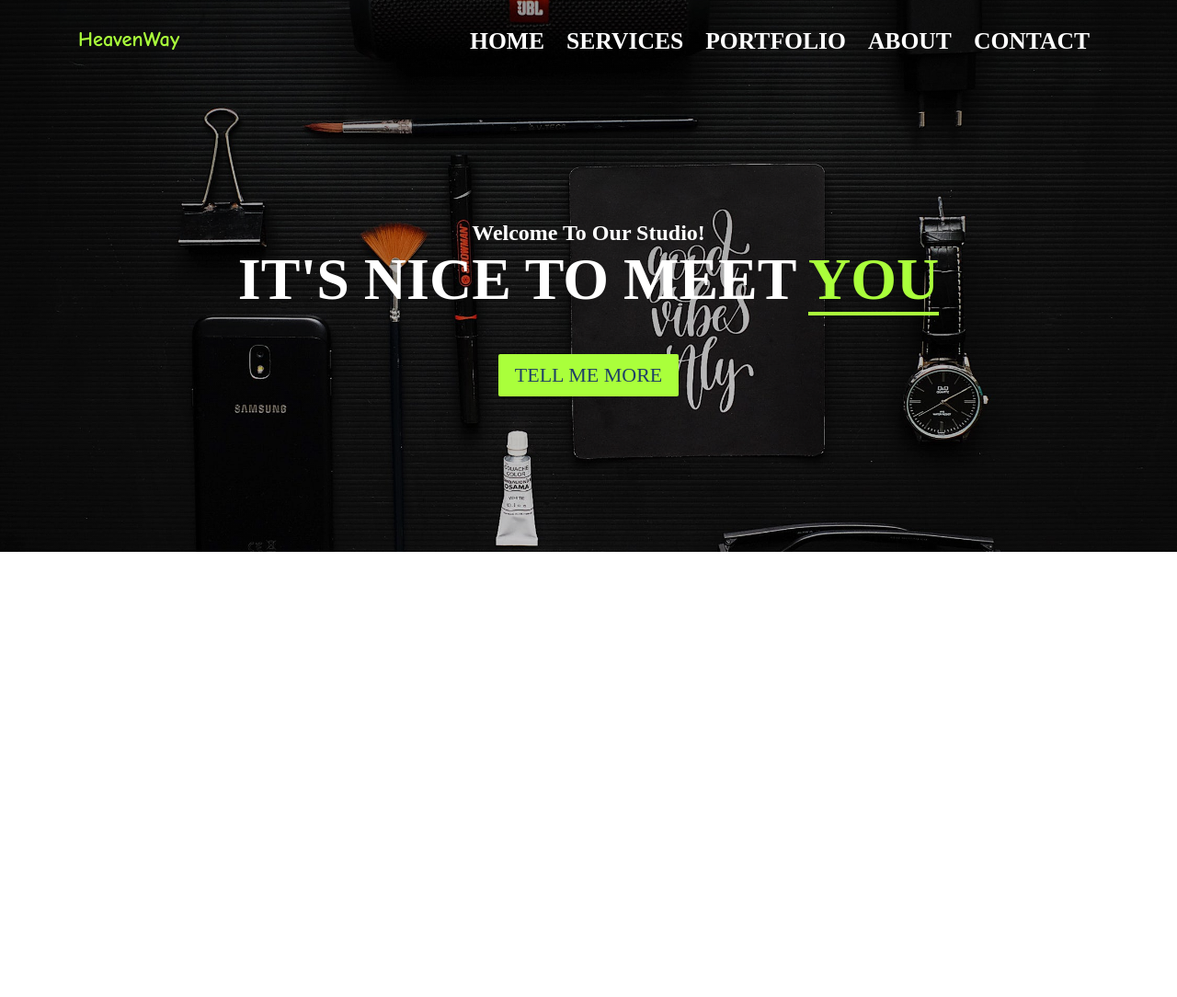
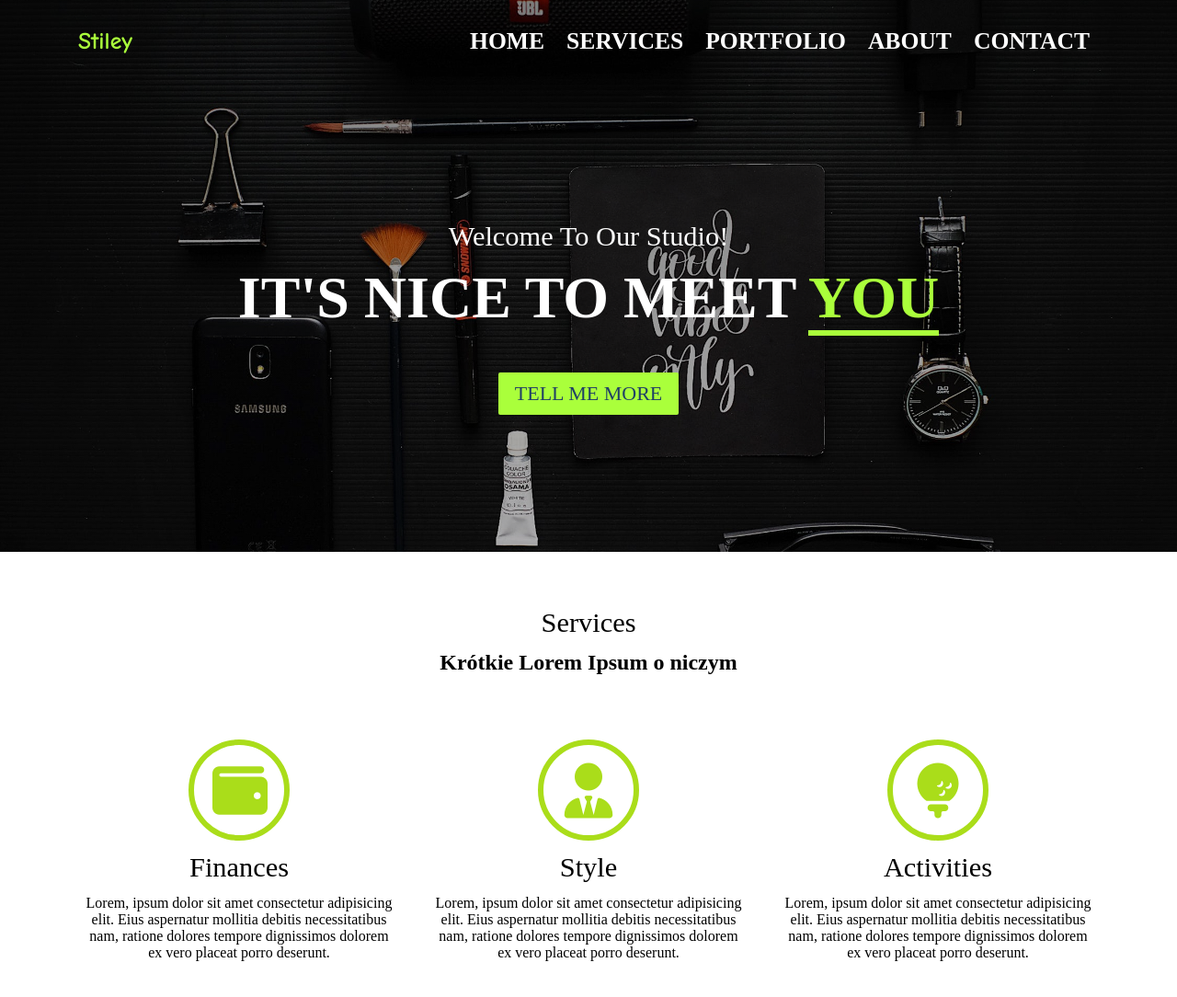
Before and after one commit to Evenclan/Stiley, a website: page index.html in a window 1280 px wide. Shown: the whole page at 92% size. Before the commit the page ends 800 px from the top, so only its background shows below. Drawn offline with Linux system fonts and the light colour scheme.

Commit message:
add services section

```diff
--- a/index.html
+++ b/index.html
@@ -6,6 +6,7 @@
     <meta http-equiv="X-UA-Compatible" content="ie=edge">
     <link rel="stylesheet" href="css/bootstrap-grid.css">
     <link rel="stylesheet" href="sass/style.css">
+    <script src="https://kit.fontawesome.com/b39af8bd7f.js" crossorigin="anonymous"></script>
     <title>Document</title>
 </head>
 <body>
@@ -13,7 +14,7 @@
         <div class="container">
             <nav class="nav">
                 <div class="logo">
-                    HeavenWay
+                    Stiley
                 </div>
 
                 <ul>
@@ -33,5 +34,34 @@
         </div>
     </section>
 
+    <section class="services py-3">
+        <div class="container">
+            <h1 class="subtitle">Services</h1>
+            <h2>Krótkie Lorem Ipsum o niczym</h2>
+
+            <div class="row">
+
+                <div class="col-md-4">
+                    <i class="fas fa-wallet"></i>
+                    <h2 class="subtitle">Finances</h2>
+                    Lorem, ipsum dolor sit amet consectetur adipisicing elit. Eius aspernatur mollitia debitis necessitatibus nam, ratione dolores tempore dignissimos dolorem ex vero placeat porro deserunt.
+                </div>
+
+                <div class="col-md-4">
+                    <i class="fas fa-user-tie"></i>
+                   <h2 class="subtitle">Style</h2>
+                   Lorem, ipsum dolor sit amet consectetur adipisicing elit. Eius aspernatur mollitia debitis necessitatibus nam, ratione dolores tempore dignissimos dolorem ex vero placeat porro deserunt.
+                </div>
+
+                <div class="col-md-4">
+                    <i class="fas fa-golf-ball"></i>
+                    <h2 class="subtitle">Activities</h2>
+                    Lorem, ipsum dolor sit amet consectetur adipisicing elit. Eius aspernatur mollitia debitis necessitatibus nam, ratione dolores tempore dignissimos dolorem ex vero placeat porro deserunt.
+                </div>
+
+            </div>
+        </div>
+    </section>
+
 </body>
 </html>
--- a/sass/style.scss
+++ b/sass/style.scss
@@ -8,27 +8,21 @@
 /* Variables */
 
 $main: #aaff3b;
-$main-hover: #a7d13e;
+$main-hover: #aadd1a;
 
 /* Global */
 
+section {
+    margin-bottom: 60px;
+}
+
+.row {
+    margin-top: 40px;
+}
+
 .container {
     margin: auto;
-}
-
-.title {
-    font-size: 4rem;
-    font-weight: 700;
-}
-
-.title-span {
-    color: $main;
-    border-bottom: 4px solid $main;
-}
-
-.Subtitle {
-    font-size: 3rem;
-    font-weight: 500;
+    text-align: center;
 }
 
 /* nav */
@@ -42,7 +36,7 @@ $main-hover: #a7d13e;
 .logo {
     color: $main;
     font-weight: 800;
-    font-size: 1.4rem;
+    font-size: 1.6rem;
     font-family: Comic Sans MS, Comic Sans, cursive;
 }
 
@@ -58,7 +52,7 @@ $main-hover: #a7d13e;
 
 .header {
     background-image: url("../images/header-image.jpeg");
-    background-image: linear-gradient(to bottom, rgba(0,0,0,0.4) 0%,rgba(0,0,0,0.2) 100%), url("../images/header-image.jpeg");
+    background-image: linear-gradient(to bottom, rgba(0,0,0,0.5) 0%,rgba(0,0,0,0.3) 100%), url("../images/header-image.jpeg");
     height: 75vh;
     background-size: cover;
     background-position: center;
@@ -67,22 +61,57 @@ $main-hover: #a7d13e;
 
 .header-inner {
     text-align: center;
-    width: 100%;
     color: white;
-    height: auto;
     margin-top: 180px;
 }
+
+.title {
+    font-size: 4rem;
+    font-weight: 700;
+    margin-bottom: 44px;
+
+}
+
+.title-span {
+    color: $main;
+    border-bottom: 6px solid $main;
+}
+
+.subtitle {
+    font-size: 1.9rem;
+    font-weight: 500;
+    margin: 12px 0;
+}
+
 
 .btn {
     display: inline-block;
     background-color: $main;
     border-radius: 2px;
-    margin-top: 44px;
     padding: 10px 18px;
     font-size: 22px;
     color: #204066;
+    transition: background-color 0.4s ease;
 }
 
 .btn:hover {
     background-color: $main-hover;
+    text-decoration: underline;
 }
+
+/* services */
+
+.fas {
+    font-size: 60px;
+    border: 6px solid $main-hover;
+    border-radius: 50%;
+    padding: 20px;
+    height: 110px;
+    width: 110px;
+    color: $main-hover;
+    margin-top: 30px;
+}
+
+.col-md-4 {
+    padding: 0 20px;
+}
```
Also changed, not shown: sass/style.css, 1 other file.
